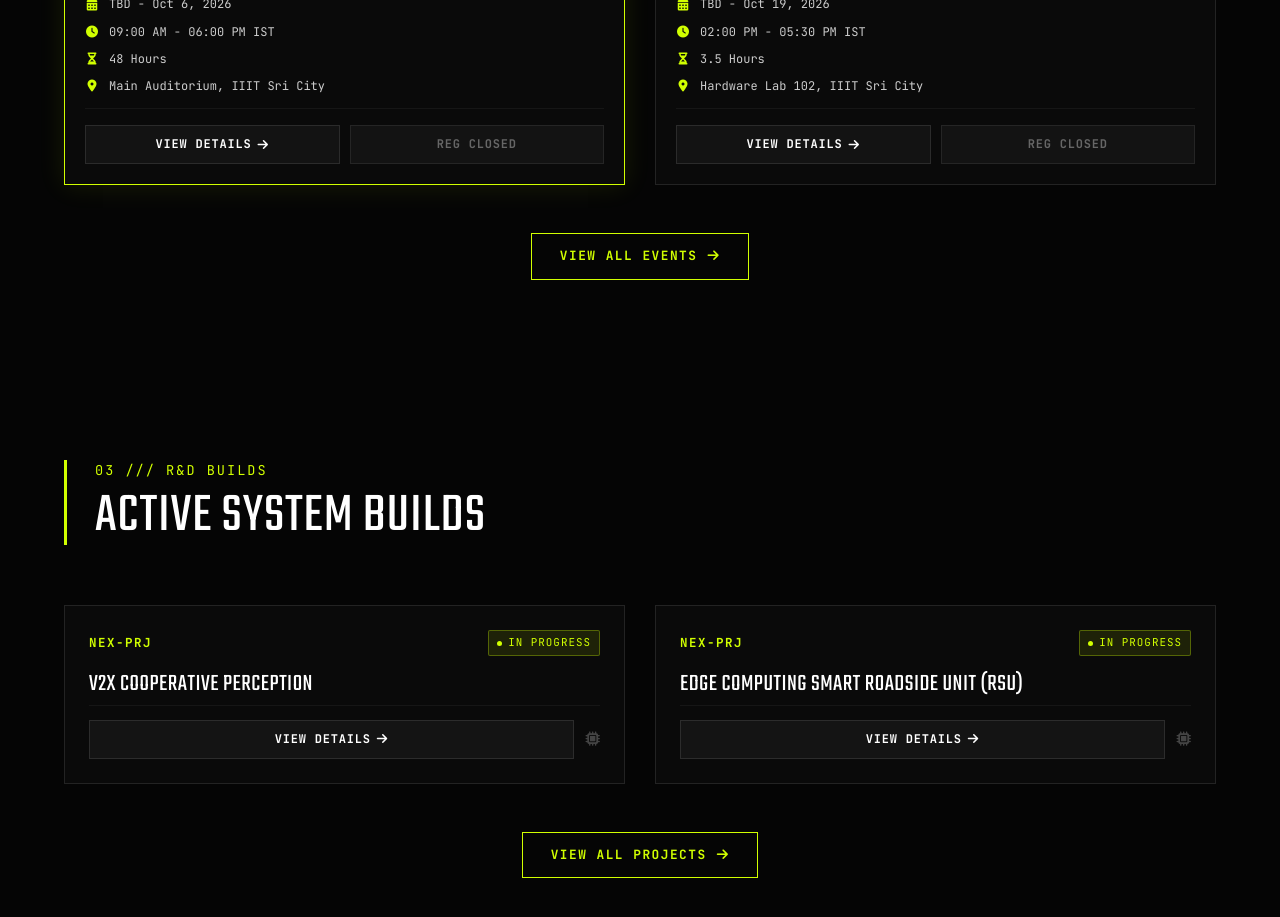
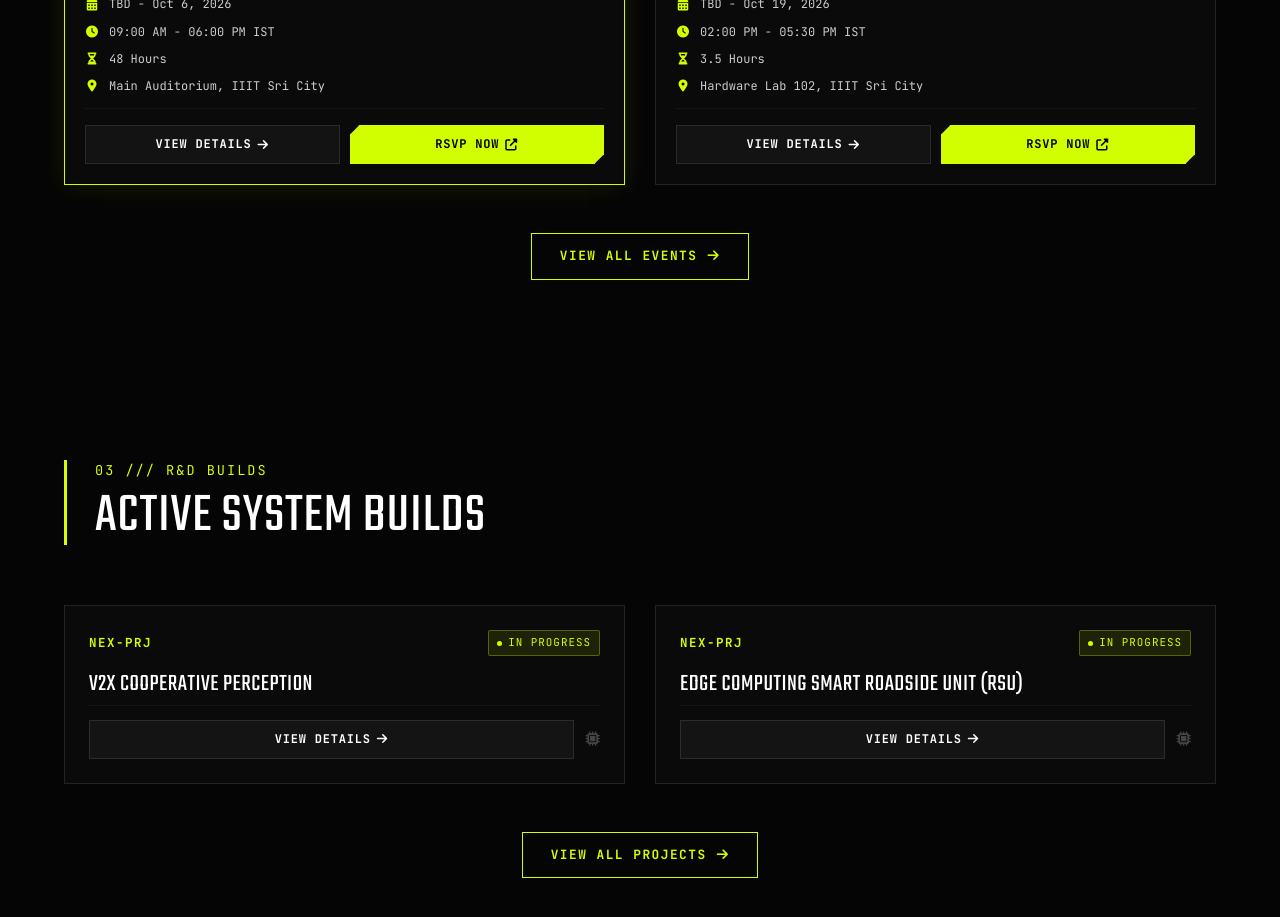
Before and after one commit to lohithkumarmorishetti-2k07/nexsync_website-main, a React (Vite) app in the folder vite-project/: page / in a window 1280 px wide. Shown: the part 2080-2997 px from the top of the page. Built offline with nearby package versions, Linux system fonts and the light colour scheme; no server answers.

Commit message:
fix(events): correct RSVP field lookup in EventCard to use rsvpLink/redirectUrl matching DB schema and EventDetailPage

```diff
--- a/vite-project/src/components/ui/EventCard.jsx
+++ b/vite-project/src/components/ui/EventCard.jsx
@@ -36,7 +36,7 @@ const EventCard = ({ event, isFeatured = false, showRsvp = true }) => {
   const rawCover = event.coverImage || event.image;
   const coverImage = formatImageUrl(rawCover);
   const eventId = event._id || event.id;
-  const rsvp = event.registrationLink || event.rsvpUrl || event.link || "";
+  const rsvp = event.rsvpLink || event.redirectUrl || event.registrationLink || event.rsvpUrl || event.link || "";
   const hasValidRsvp = isValidUrl(rsvp);
   const isInternal = hasValidRsvp && rsvp.trim().startsWith("/");
   const status = event.status || "Upcoming";
```
